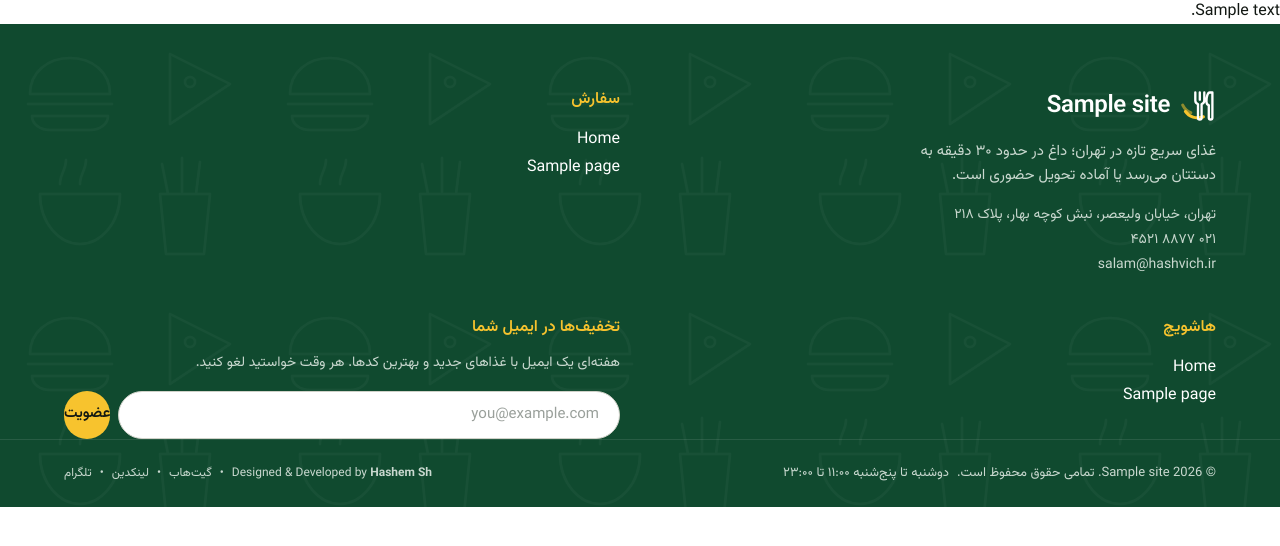
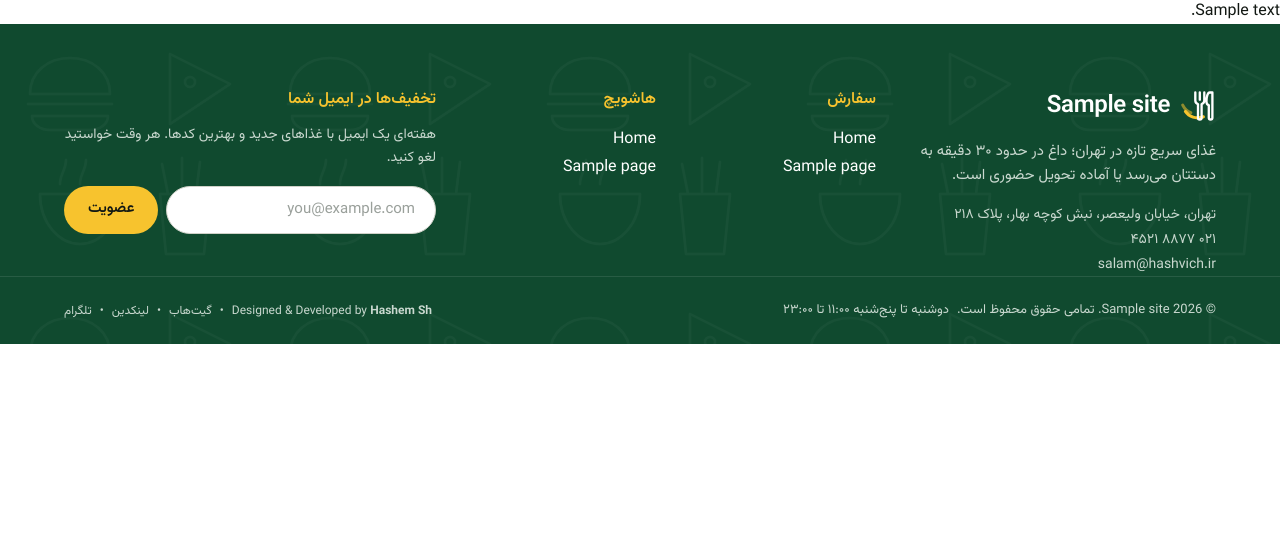
Before and after one commit to hashemsh/hashvich-wordpress-theme, a WordPress theme: template page.php in a window 1280 px wide. Shown: the part 84-630 px from the top of the page. Run offline with PHP 8.4 and a stand-in for WordPress, Linux system fonts and the light colour scheme; the site name, menu and one post (Sample post) are stand-ins, and other content is empty.

Commit message:
fix(footer): enforce 4-column inline grid via .hv-footer-grid (wide outer columns, compact middle columns)

```diff
--- a/footer.php
+++ b/footer.php
@@ -10,8 +10,8 @@ defined( 'ABSPATH' ) || exit;
 
 	<!-- فوتر سراسری سایت -->
 	<footer class="site-footer on-dark doodles bg-forest text-white mt-auto">
-		<!-- ساختار تک‌ردیفهٔ ۴ ستونه: دو ستون کناری عریض، دو ستون میانی جمع‌وجور -->
-		<div class="container-page grid grid-cols-1 md:grid-cols-2 lg:grid-cols-[1.3fr_0.85fr_0.85fr_1.8fr] gap-8 lg:gap-10 pt-16 pb-12 items-start">
+		<!-- گرید اختصاصی ۴ ستونه تک‌ردیفه: دو ستون کناری عریض‌تر و دو ستون میانی جمع‌وجور -->
+		<div class="container-page hv-footer-grid pt-16 pb-12">
 
 			<!-- ستون ۱ (کناری راست - عریض): مشخصات، معرفی و تماس برند -->
 			<div class="flex flex-col gap-4">
@@ -94,7 +94,7 @@ defined( 'ABSPATH' ) || exit;
 					<div class="flex items-center gap-2 w-full">
 						<label for="footer-email-input" class="sr-only"><?php esc_html_e( 'ایمیل', 'hashvich' ); ?></label>
 						<input class="w-full flex-1 min-w-0 rounded-full border-[1.5px] border-line-strong bg-white px-5 text-[15px] text-ink placeholder:text-faint transition-[border-color,box-shadow] duration-[var(--duration-fast)] hov:border-muted focus:border-leaf focus:outline-none focus:shadow-[0_0_0_4px_rgb(23_96_60/0.15)] h-12" id="footer-email-input" autocomplete="email" placeholder="you@example.com" type="email" required>
-						<button type="submit" class="round relative inline-flex select-none items-center justify-center gap-2 whitespace-nowrap rounded-full font-semibold transition-[background-color,color,transform] duration-[var(--duration-fast)] ease-[var(--ease-out)] bg-sun text-ink hover:bg-sun-2 h-12 px-7 text-[15px] shrink-0 shadow-[0_4px_14px_rgba(247,195,46,0.3)]">
+						<button type="submit" class="round relative inline-flex select-none items-center justify-center gap-2 whitespace-nowrap rounded-full font-semibold transition-[background-color,color,transform] duration-[var(--duration-fast)] ease-[var(--ease-out)] bg-sun text-ink hover:bg-sun-2 h-12 px-6 text-[15px] shrink-0 shadow-[0_4px_14px_rgba(247,195,46,0.3)]">
 							<span><?php esc_html_e( 'عضویت', 'hashvich' ); ?></span>
 						</button>
 					</div>
--- a/functions.php
+++ b/functions.php
@@ -72,7 +72,10 @@ add_action(
 		$app_ver  = file_exists( $app_path ) ? (string) filemtime( $app_path ) : HASHVICH_VERSION;
 		wp_enqueue_style( 'hashvich-app', $theme_uri . '/assets/css/app.css', array( 'hashvich-fonts' ), $app_ver );
 
-		// ۳. اسکریپت هدر و منوی واکنش‌گرا
+		// ۳. استایل اصلی قالب
+		wp_enqueue_style( 'hashvich-style', get_stylesheet_uri(), array( 'hashvich-app' ), HASHVICH_VERSION );
+
+		// ۴. اسکریپت هدر و منوی واکنش‌گرا
 		$header_js_path = $theme_dir . '/assets/js/header.js';
 		$header_js_ver  = file_exists( $header_js_path ) ? (string) filemtime( $header_js_path ) : HASHVICH_VERSION;
 		wp_enqueue_script( 'hashvich-header', $theme_uri . '/assets/js/header.js', array(), $header_js_ver, true );
--- a/style.css
+++ b/style.css
@@ -4,8 +4,33 @@ Theme URI: http://hashvich.local
 Description: قالب اختصاصی فست‌فود و رستوران زنجیره‌ای هاشویچ — سبک، بهینه‌سازی‌شده، سازگار با ووکامرس و المنتور.
 Author: Hashem Sh
 Author URI: https://github.com/hashemsh
-Version: 1.0.0
+Version: 1.0.1
 Text Domain: hashvich
 Requires at least: 6.0
 Requires PHP: 8.0
 */
+
+/* ==========================================================================
+   گرید اختصاصی ۴ ستونه فوتر (کناری‌ها عریض‌تر، میانی‌ها جمع‌وجورتر)
+   دقیقاً در یک ردیف افقی کنار هم
+   ========================================================================== */
+.hv-footer-grid {
+	display: grid;
+	grid-template-columns: 1fr;
+	gap: 2rem;
+	align-items: start;
+}
+
+@media (min-width: 640px) {
+	.hv-footer-grid {
+		grid-template-columns: repeat(2, 1fr);
+		gap: 2rem 2.5rem;
+	}
+}
+
+@media (min-width: 1024px) {
+	.hv-footer-grid {
+		grid-template-columns: 1.25fr 0.75fr 0.75fr 1.55fr;
+		gap: 2.5rem;
+	}
+}
```
